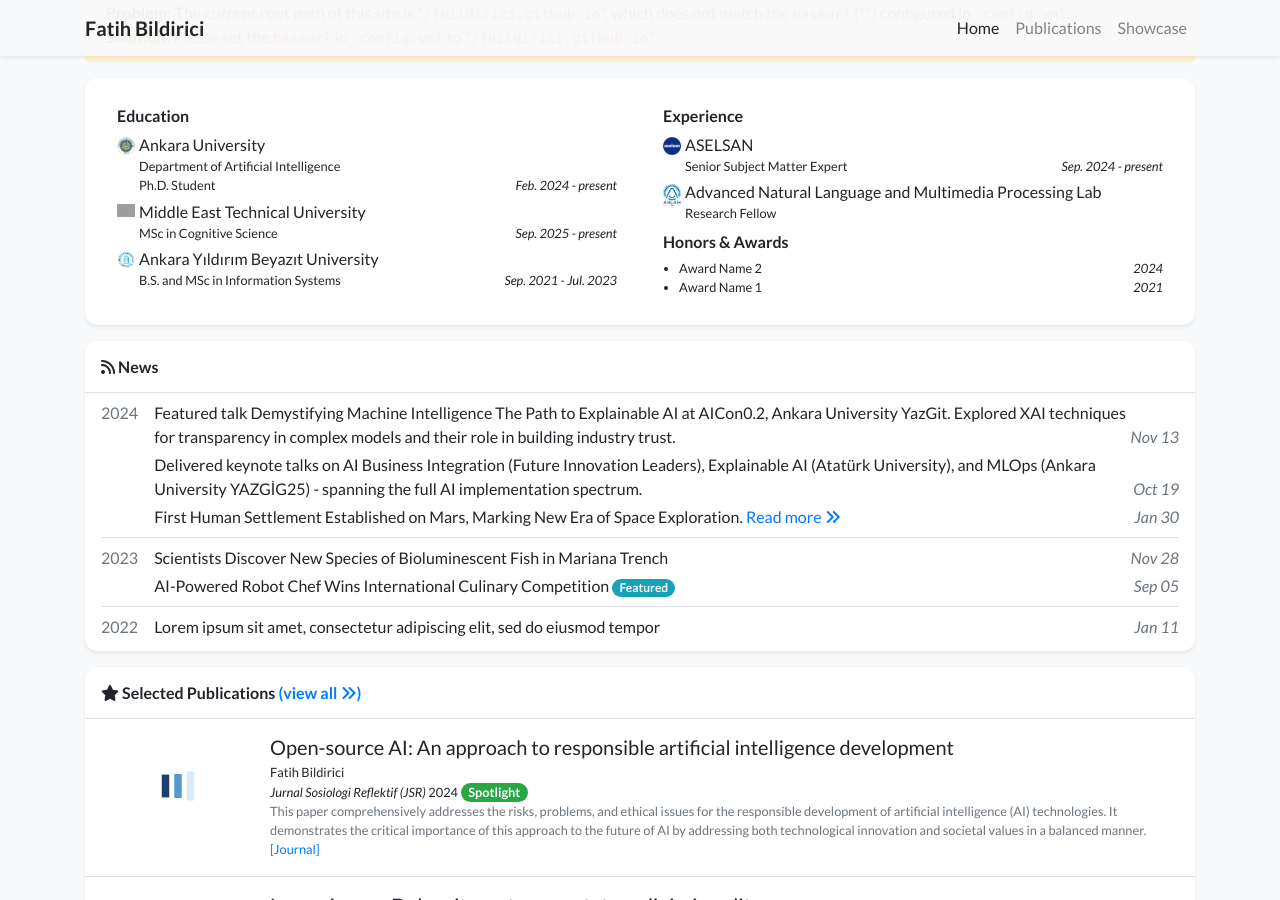
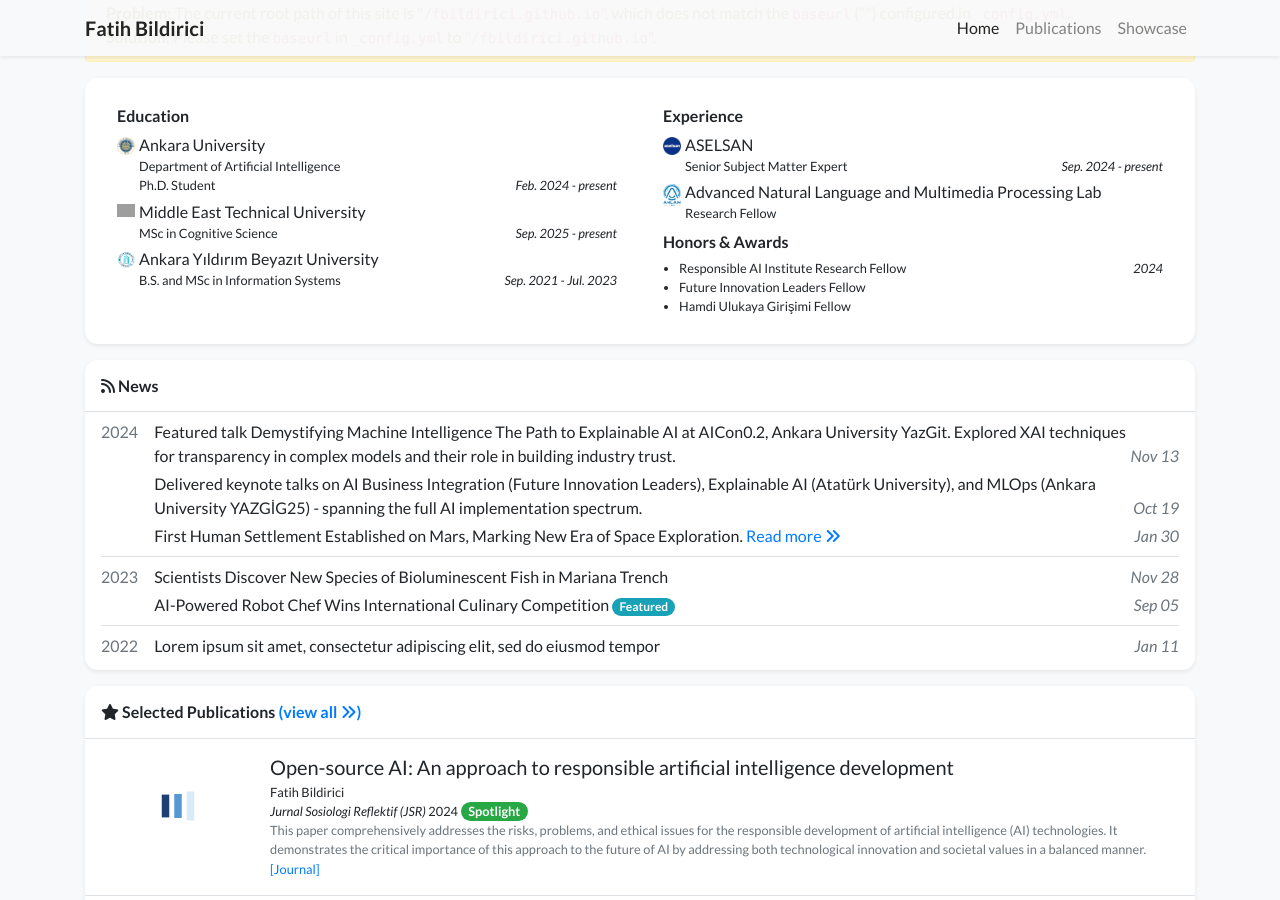
Before and after one commit to fbildirici/fbildirici.github.io, a Jekyll site: the page built from index.html, in a window 1280 px wide and 900 px high, scrolled down 719 px. Built offline with Jekyll 4.4.1, drawn with Linux system fonts in a browser that asks for light colours; nearby versions of some CDN libraries; a style sheet for code colours, icons or effects is not loaded; grey boxes are pictures that could not be loaded.

Commit message:
Update profile.yml

```diff
--- a/_data/profile.yml
+++ b/_data/profile.yml
@@ -68,7 +68,7 @@
   position: Research Fellow
 
 awards:
-- name: Award Name 2
+- name: Responsible AI Institute Research Fellow
   date: 2024
-- name: Award Name 1
-  date: 2021
+- name: Future Innovation Leaders Fellow
+- name: Hamdi Ulukaya Girişimi Fellow
```
